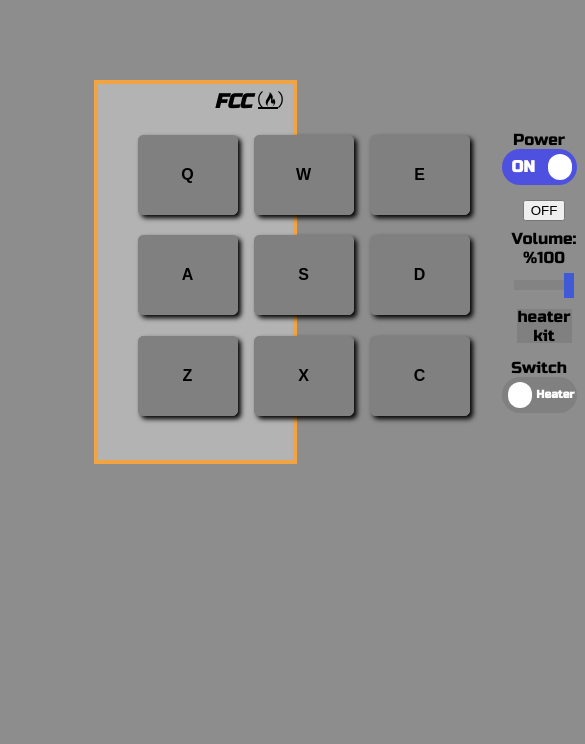
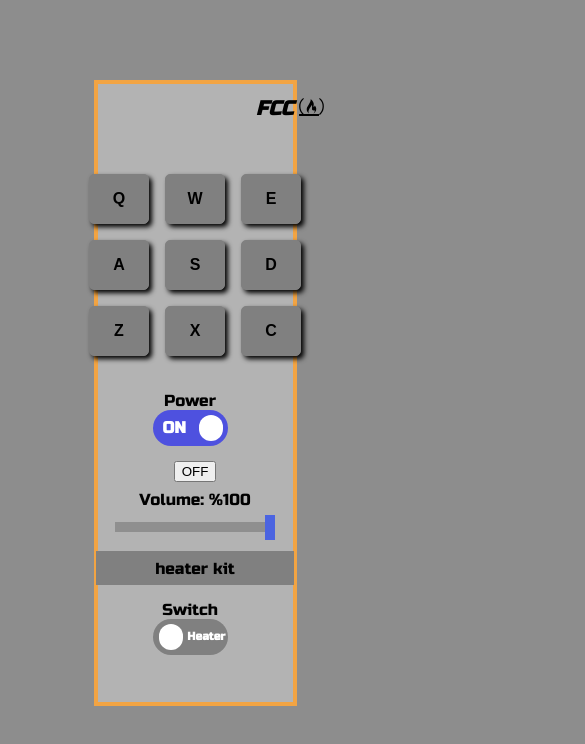
Before and after one commit to abdel1413/Drum-machine, a React (Create React App) app: page / in a window 390 px wide. Shown: the top 744 px of the page, 585 px wide, since content can reach past the window. Built offline with nearby package versions, Linux system fonts and the light colour scheme.

Commit message:
added volume handler and power function

```diff
--- a/src/App.css
+++ b/src/App.css
@@ -1,3 +1,8 @@
+:root {
+  --with: 100px;
+  --height: 80px;
+  --blue: blue;
+}
 body {
   background-color: #8d8d8d;
   font-family: "Russo One";
@@ -6,6 +11,7 @@ body {
 
 #drum-machine {
   /* padding: 2rem; */
+
   align-items: center;
   justify-content: center;
   text-align: center;
@@ -98,8 +104,8 @@ body {
   display: flex;
   align-items: center;
   justify-content: center;
-  width: 100px;
-  height: 80px;
+  width: var(--with);
+  height: var(--height);
   margin: 0.5rem;
 
   cursor: pointer;
@@ -139,3 +145,104 @@ body {
 .controls {
   pointer-events: none;
 }
+
+/* End  */
+/* query selectors */
+
+@media screen and (max-width: 1081px) {
+  #drum-machine {
+    width: 50%;
+  }
+
+  /* #container {
+    display: grid;
+    grid-template-columns: 1fr;
+  } */
+
+  #pad-container {
+  }
+  .drum-pad {
+    width: 90px;
+    height: 60px;
+  }
+}
+
+@media screen and (max-width: 971px) {
+  #drum-machine {
+    width: 40%;
+    display: flex;
+    flex-direction: column;
+  }
+
+  #container {
+    display: grid;
+    grid-template-columns: 1fr;
+  }
+
+  #pad-container {
+  }
+  .drum-pad {
+    width: 80px;
+    height: 70px;
+  }
+  .logo {
+    display: flex;
+    margin-left: 300px;
+    margin-top: 10px;
+    float: right;
+    text-align: end;
+  }
+}
+
+@media screen and (max-width: 871px) {
+  #drum-machine {
+    width: 40%;
+    display: flex;
+    flex-direction: column;
+  }
+
+  #container {
+    display: grid;
+    grid-template-columns: 1fr;
+  }
+
+  #pad-container {
+  }
+  .drum-pad {
+    width: 70px;
+    height: 60px;
+  }
+  .logo {
+    display: flex;
+    margin-left: 200px;
+    margin-top: 10px;
+    float: right;
+    text-align: end;
+  }
+}
+@media screen and (max-width: 661px) {
+  #drum-machine {
+    width: 50%;
+    display: flex;
+    flex-direction: column;
+  }
+
+  #container {
+    display: grid;
+    grid-template-columns: 1fr;
+  }
+
+  #pad-container {
+  }
+  .drum-pad {
+    width: 60px;
+    height: 50px;
+  }
+  .logo {
+    display: flex;
+    margin-left: 200px;
+    margin-top: 10px;
+    float: right;
+    text-align: end;
+  }
+}
--- a/src/App.js
+++ b/src/App.js
@@ -32,10 +32,12 @@ function App() {
 
   //const isActive = useRef(true);
 
-  const playSound = (key, snd) => {
-    setSoundTitle(snd);
+  const playSound = (key, sound) => {
+    setSoundTitle(sound);
+    console.log("key", key);
+    console.log("sound", sound);
     const audio = document.getElementById(key);
-
+    stylePad(audio);
     if (audio) {
       audio.play();
     } else {
@@ -48,6 +50,7 @@ function App() {
   //passed as props to second group.
   const switchSoundPlay = () => {
     setSoundTitle("");
+
     if (soundType === "heaterKit") {
       setIsChecked(!isChecked);
       setSoundType("smoothSound");
@@ -56,14 +59,13 @@ function App() {
       setIsChecked(false);
       setSoundType("heaterKit");
       setSounds(soundGroups.heaterKit);
-      // setSoundTitle(soundGroups.heaterKit.id);
     }
   };
 
   const handleVolume = (e) => {
     setVolume(e.target.value);
   };
-  console.log("voluem", volume);
+
   //create a methd to connect the input volume to
   //audi so we can manipulate the volume.
   //to do this, get the sounds'key and loop thru the result
@@ -80,14 +82,24 @@ function App() {
   //create power on/off method
   //and pass it in return div so that whenever there a rerender,
   //it's called
-  const styleButton = (p) => {
+  const refButton = (p) => {
     if (p) {
       isActive.current.style.backgroundColor = "#4E51DF";
       isActive.current.style.color = "white";
       isActive.current.style.borderRadius = "10px";
+      isActive.current.style.transition = `all 0.3s easy-in-out 0s`;
     } else {
       isActive.current.style = "initial";
     }
+  };
+
+  const stylePad = (pad) => {
+    //console.log("pad", (pad.parentNode.style.backgroundColor = "green"));
+
+    pad.parentNode.style.backgroundColor = "#f2a443";
+    setTimeout(() => {
+      pad.parentNode.style.backgroundColor = "#808080";
+    }, 200);
   };
   const switchPower = () => {
     setPower(!power);
@@ -99,7 +111,7 @@ function App() {
       ? controls.classList.add("controls")
       : controls.classList.remove("controls");
     console.log("active", isActive.current.style);
-    styleButton(power);
+    refButton(power);
   };
 
   return (
@@ -107,7 +119,12 @@ function App() {
       <Logo />
       {setKeyVolume()}
       <div id="container">
-        <KeyPads playSound={playSound} sounds={sounds} power={power} />
+        <KeyPads
+          title={soundTitle || typeOfSound[soundType]}
+          playSound={playSound}
+          sounds={sounds}
+          power={power}
+        />
         <SecondSoundGroup
           isActive={isActive}
           isChecked={isChecked}
--- a/src/Components/KeyPads.js
+++ b/src/Components/KeyPads.js
@@ -8,18 +8,18 @@ import { KeyPressWithNosound } from "./KeyPressWithNoSound";
 //component that call its child component keypress to
 //produce a sound on click with method playSound passed as prop.
 
-// The cild comp KeyPads takes its prop PlaySound and
+// The child comp KeyPads takes its prop PlaySound and
 // passed it to its child comp keyPress.
 export const KeyPads = ({ power, playSound, sounds }) => {
-  //console.log("sounds", sounds);
-  //console.log(power);
+  console.log("sounds", sounds);
+
   //!power && sounds.map((sound) => console.log({ ...sound, src: null }));
 
   let padWithSound = sounds.map((sound) => (
-    <KeyPress playSound={playSound} snd={sound} />
+    <KeyPress playSound={playSound} sound={sound} />
   ));
   let padWithNoSound = sounds.map((sound) => (
-    <KeyPressWithNosound snd={{ ...sound, src: null }} />
+    <KeyPressWithNosound sound={{ ...sound, src: null }} />
   ));
 
   return <div id="pad-container">{power ? padWithSound : padWithNoSound}</div>;
@@ -44,8 +44,8 @@ export const KeyPads = ({ power, playSound, sounds }) => {
 //   return (
 //     <div id="pad-container">
 //       {SoundData.map((sound) => (
-//           <button className='drum-pad' id={sound.id} key={sound.key}>
-//               <audio className="clip" src={sound.src} onClick={ playSound}/>
+//           <button className='drum-pad' id={sound.id} key={sound.key}  onClick={ playSound}>
+//               <audio className="clip" src={sound.src} id={sound.id}/>
 //               {sound.key}
 //         </button>
 //       ))}
--- a/src/Components/KeyPress.js
+++ b/src/Components/KeyPress.js
@@ -6,20 +6,16 @@ import React, { useEffect } from "react";
 // child comp in keypad component
 //that we can control each key that's pressed on keyboard
 
-export const KeyPress = ({ playSound, snd: { id, key, keyCode, src } }) => {
+export const KeyPress = ({ playSound, sound: { id, key, keyCode, src } }) => {
   //methd to called whenever  key is press down and the componentdidmount
 
   const handleKeyPress = (e) => {
     if (e.keyCode === keyCode) {
+      console.log("key", key);
+      console.log("id", id);
       playSound(key, id);
-      console.log("id", id);
-      let item = document.getElementsByClassName(id)[0];
-      if (e.type === "keydown") {
-        console.log("item", item);
-        //console.log("classlis", item.classList);
-        item.classList.add("carrot");
-      }
-      return;
+
+      // item.classList.add("carrot");
     }
   };
 
@@ -28,26 +24,22 @@ export const KeyPress = ({ playSound, snd: { id, key, keyCode, src } }) => {
   }, []);
 
   const handleKeyUp = (e) => {
-    let item = document.getElementsByClassName(id)[0];
-
     if (e.keyCode === keyCode) {
-      if (e.type === "keyup") {
-        // console.log("class", item.classList);
-        item.classList.remove("carrot");
-      }
-      return;
+      let item = document.getElementById(id);
+      //console.log("item up ", item);
+      //item.classList.remove("carrot");
     }
   };
   useEffect(() => {
     document.addEventListener("keyup", handleKeyUp);
-  });
+  }, []);
   return (
     <div>
       {/* <h3>{snd.id}</h3> */}
       <button
-        className={`drum-pad ${id}`}
+        className={`drum-pad `}
         key={key}
-        id={id}
+        id={keyCode}
         onClick={() => playSound(key, id)}
       >
         <audio className="clip" id={key} src={src} />
--- a/src/Components/KeyPressWithNoSound.js
+++ b/src/Components/KeyPressWithNoSound.js
@@ -1,7 +1,7 @@
-export const KeyPressWithNosound = ({ snd }) => {
+export const KeyPressWithNosound = ({ sound }) => {
   return (
-    <button className="drum-pad" id={snd.id}>
-      {snd.key}
+    <button className="drum-pad" id={sound.id}>
+      {sound.key}
     </button>
   );
 };
--- a/src/Components/SecondSoundGroup.js
+++ b/src/Components/SecondSoundGroup.js
@@ -20,12 +20,13 @@ export const SecondSoundGroup = ({
       <button ref={isActive} onClick={switchPower}>
         {power ? "OFF" : "ON"}
       </button>
+
       <div className="second-column">
-        <div>
-          <p className="percentage">Volume: %{Math.round(volume * 100)}</p>
-        </div>
+        <p className="percentage">Volume: %{Math.round(volume * 100)}</p>
+
         <VolumeSlider volume={volume} handleVolume={handleVolume} />
-        <div id="display">{title || volume}</div>
+
+        <div id="display">{title}</div>
 
         <SwitchSoundButton
           isChecked={isChecked}
```
